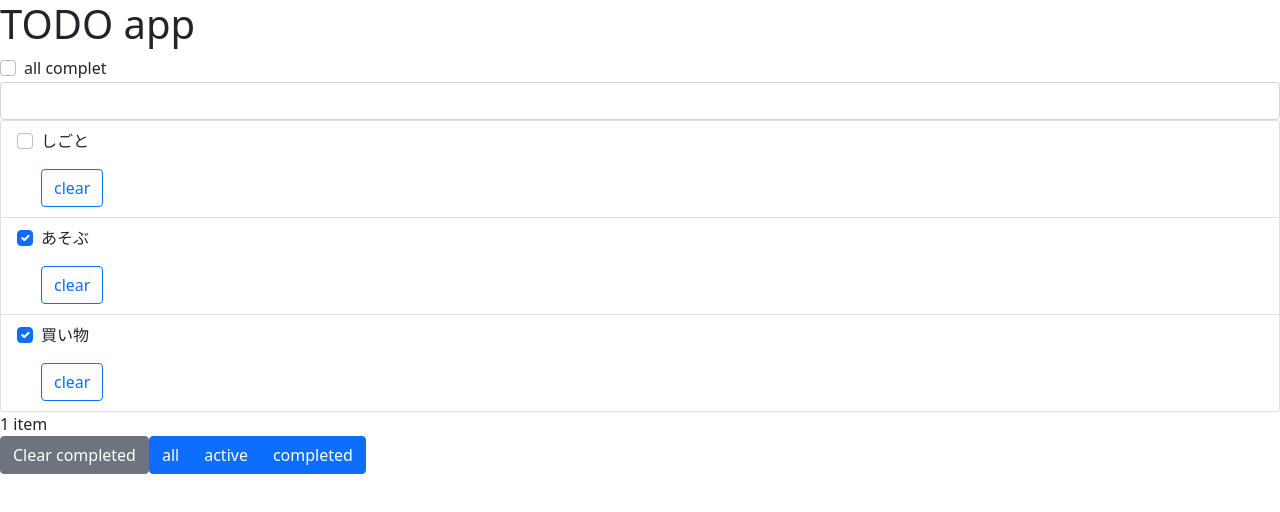
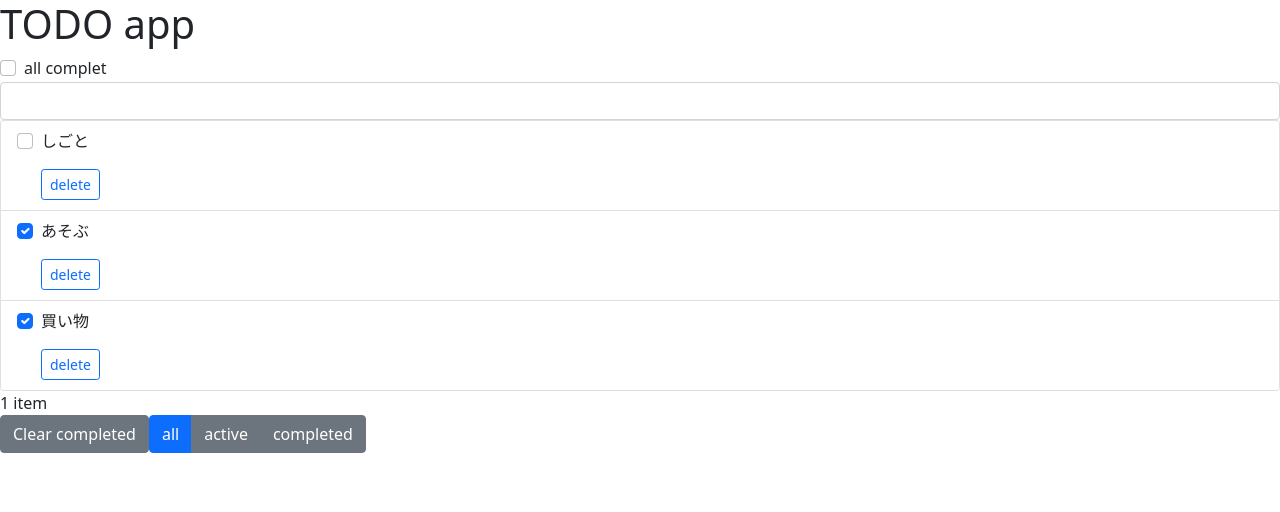
Before and after one commit to kanakita/study-react-todo, a React (Create React App) app: page / in a window 1280 px wide. Shown: the top 512 px of the page. Built offline with nearby package versions, Linux system fonts and the light colour scheme.

Commit message:
TODOリストの更新、削除、フィルターボタンのカレントカラー変更まで

```diff
--- a/src/App.js
+++ b/src/App.js
@@ -25,13 +25,42 @@ function App() {
 
   const [todos, setTodos] = useState(initialTodos);
 
+  const [currentFilter, setCurrentFilter] = useState('all');
+
+  /**
+   * TODOを追加する
+   * @param title
+   */
   function addTodo(title) {
     const newTodo = {
       title: title,
       complete: false,
     };
+    setTodos( [...todos, newTodo] );
+  }
 
-    setTodos( [...todos, newTodo] );
+  /**
+   * TODOを更新する
+   * @param {number} index TODOのindex.
+   * @param {boolean} complete TODOの状態
+   */
+  function updateTodo(index, complete) {
+    todos[index].complete = complete;
+    setTodos([...todos]);
+
+  }
+
+  /**
+   * TODOを削除する
+   * @param {number} index TODOのindex
+   */
+  function deleteTodo(index) {
+    todos.splice(index, 1);
+    setTodos([...todos]);
+  }
+
+  function filteredTodos() {
+    return todos;
   }
 
   return (
@@ -39,8 +68,10 @@ function App() {
       <Header />
       <AllComplete />
       <TodoInput onSubmit={addTodo} />
-      <TodoList todos={todos} />
-      <Footer />
+      <TodoList todos={filteredTodos()} onClickCheck={updateTodo} onClickDelete={deleteTodo} />
+      <Footer onClickFilterButton={(filterName) => {
+        setCurrentFilter(filterName)
+      }} activeFilterButtonType={currentFilter} />
     </>
   );
 }
--- a/src/components/Footer.js
+++ b/src/components/Footer.js
@@ -4,12 +4,16 @@ function ItemCount() {
   );
 }
 
-function FilterButtons() {
+function FilterButtons({onClickFilterButton, activeFilterButtonType}) {
+  function handleClick(event) {
+    onClickFilterButton(event.target.value);
+  }
+
   return (
-    <div className="btn-group" role="group" aria-label="Basic example">
-      <button type="button" className="btn btn-primary">all</button>
-      <button type="button" className="btn btn-primary">active</button>
-      <button type="button" className="btn btn-primary">completed</button>
+    <div className="btn-group" role="group">
+      <button type="button" className={activeFilterButtonType === 'all' ? 'btn btn-primary' : 'btn btn-secondary'} value="all" onClick={handleClick}>all</button>
+      <button type="button" className={activeFilterButtonType === 'active' ? 'btn btn-primary' : 'btn btn-secondary'}  value="active" onClick={handleClick}>active</button>
+      <button type="button" className={activeFilterButtonType === 'completed' ? 'btn btn-primary' : 'btn btn-secondary'}  value="completed" onClick={handleClick}>completed</button>
     </div>
   );
 }
@@ -22,12 +26,12 @@ function CompleteButton() {
   );
 }
 
-function Footer() {
+function Footer({ onClickFilterButton, activeFilterButtonType }) {
   return (
     <>
       <ItemCount />
       <CompleteButton />
-      <FilterButtons />
+      <FilterButtons onClickFilterButton={onClickFilterButton} activeFilterButtonType={activeFilterButtonType} />
     </>
   );
 }
--- a/src/components/TodoInput.js
+++ b/src/components/TodoInput.js
@@ -5,7 +5,7 @@ function TodoInput({ onSubmit }) {
     onSubmit( formData.get('todoTitle') );
   }
   return (
-    <form onSubmit={handleSubmit}>
+    <form onSubmit={handleSubmit} name="addForm">
       <input type="text" className="form-control" name="todoTitle" />
     </form>
   );
--- a/src/components/TodoList.js
+++ b/src/components/TodoList.js
@@ -1,10 +1,9 @@
-
-function TodoList({todos}) {
+function TodoList({todos, onClickCheck, onClickDelete}) {
   return (
     <div className="card">
       <ul className="list-group list-group-flush">
         {todos.map(({ title, complete}, index) => (
-            <TodoItem key={index} title={title} complete={complete}/>
+            <TodoItem key={index} title={title} complete={complete} index={index} onClickCheck={onClickCheck} onClickDelete={onClickDelete}/>
           )
         )}
       </ul>
@@ -12,13 +11,20 @@ function TodoList({todos}) {
   );
 }
 
-function TodoItem({title, complete}) {
+function TodoItem({title, complete, index, onClickCheck, onClickDelete}) {
+  function handleChange() {
+    onClickCheck(index, ! complete);
+  }
+
+  function handleDelete() {
+    onClickDelete(index);
+  }
   return (
     <li className="list-group-item" >
       <div className="form-check">
-        <input className="form-check-input" type="checkbox" value="" checked={complete} />
+        <input className="form-check-input" type="checkbox" value="" checked={complete} onChange={handleChange}  />
         <p>{title}</p>
-        <button type="button" className="btn btn-outline-primary">clear</button>
+        <button type="button" className="btn btn-outline-primary btn-sm" onClick={handleDelete}>delete</button>
       </div>
     </li>
   );
```
